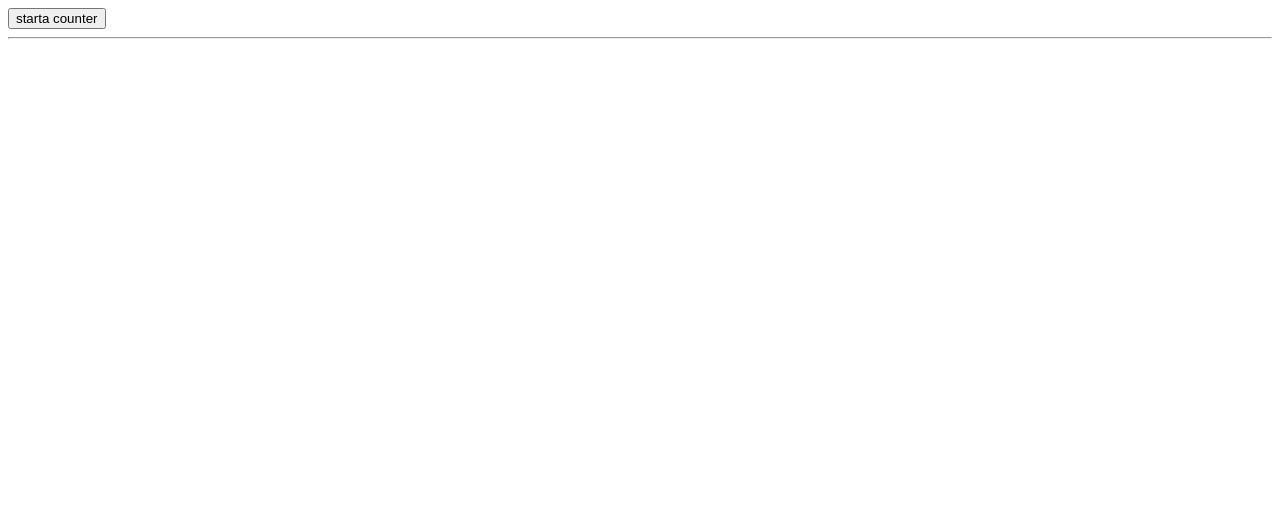
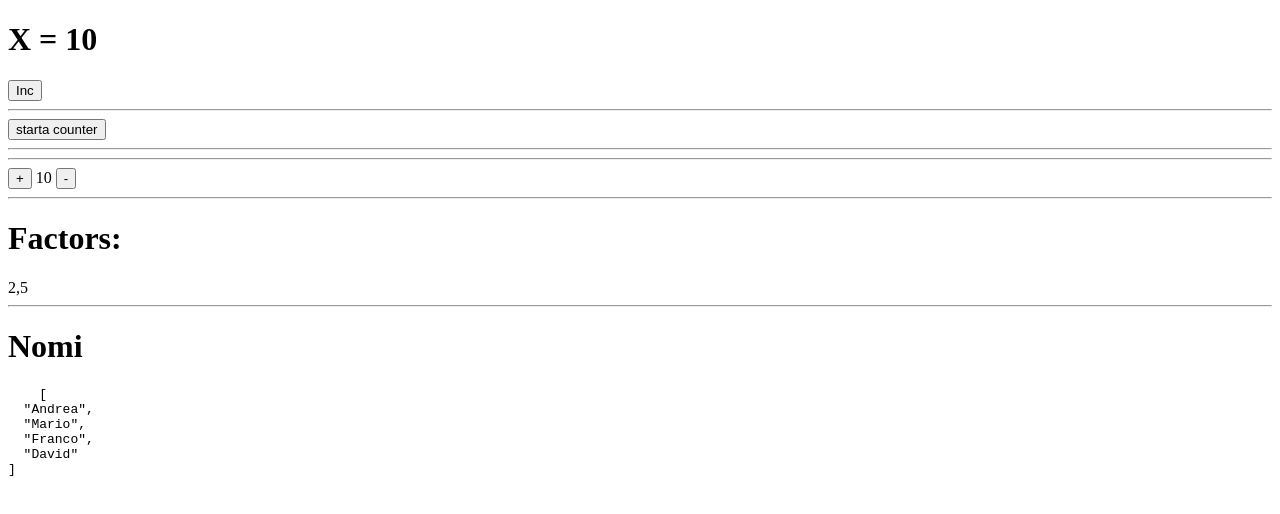
Before and after one commit to andrewizzo/corso-angular-signals, an Angular app in the folder angular-signals/: page / in a window 1280 px wide. Shown: the top 514 px of the page. Built offline with nearby package versions, Linux system fonts and the light colour scheme.

Commit message:
sezione4

```diff
--- /dev/null
+++ b/angular-signals/src/app/api.service.ts
@@ -0,0 +1,42 @@
+import { Injectable } from "@angular/core";
+import { delay, map, Observable, of } from "rxjs";
+
+@Injectable({
+    providedIn: 'root'
+})
+
+export class ApiService{
+    getPrimeFactors(n : number):Observable<number[]>{
+        return of(n).pipe(
+            delay(1000),
+            map(getPrimeFactors)
+        )
+    }
+}
+
+
+// accetta un numero n e restituisce un array con tutti i fattori primi di n
+function getPrimeFactors(n: number) : number[]{
+    // array vuoto dove salveremo i fattori primi trovati
+    const factors : number[] = [];
+    // iniziamo a provare i divisori da 2 (il primo numero primo)
+    let divisor = 2;
+
+
+    // continuiamo finché n è almeno 2 (se n diventa 1 abbiamo finito)
+    while(n >= 2){
+
+    // se divisor divide n senza resto (quindi è un fattore)
+    if(n % divisor === 0){
+        // aggiungiamo divisor alla lista dei fattori
+        factors.push(divisor)
+        // dividiamo n per divisor (riduciamo n rimuovendo quel fattore)
+        n /= divisor;
+        }else{
+            // altrimenti proviamo il numero successivo come possibile divisore
+            divisor++;
+        }
+    }
+    // quando il while termina, restituiamo l'array dei fattori trovati
+    return factors;
+}
--- a/angular-signals/src/app/app.component.html
+++ b/angular-signals/src/app/app.component.html
@@ -1,7 +1,13 @@
 <!-- <router-outlet /> -->
-
+ <h1>X = {{x()}}</h1>
+ <button (click)="incrementX()">Inc</button>
+<hr>
 <button (click)="startaCounter()">starta counter</button>
 <hr>
 @if (showCounter) {
     <app-counter></app-counter>
 }
+<hr>
+<app-fattoriali></app-fattoriali>
+<hr>
+<app-nomi></app-nomi>
--- a/angular-signals/src/app/app.component.ts
+++ b/angular-signals/src/app/app.component.ts
@@ -1,19 +1,39 @@
-import { Component } from '@angular/core';
+import { Component, effect, signal } from '@angular/core';
 import { RouterOutlet } from '@angular/router';
 import { CounterComponent } from "./components/counter/counter.component";
+import { FattorialiComponent } from "./components/fattoriali/fattoriali.component";
+import { NomiComponent } from './components/nomi/nomi.component';
 
 @Component({
   selector: 'app-root',
-  imports: [RouterOutlet, CounterComponent],
+  standalone: true,
+  imports: [RouterOutlet, CounterComponent, FattorialiComponent,NomiComponent],
   templateUrl: './app.component.html',
   styleUrl: './app.component.css'
 })
 export class AppComponent {
   // title = 'angular-signals';
 
+  readonly x = signal(10);
+  readonly isLarge = signal(false);
+
+
   showCounter = false;
 
   startaCounter(){
     this.showCounter = !this.showCounter;
   }
+
+  incrementX(){
+    this.x.update( v => v + 1);
+  }
+
+  constructor(){
+    effect( () => {
+      if(this.x() > 12){
+        console.log('x è maggiore di 12');
+        this.isLarge.set(true);
+      }
+    })
+  }
 }
--- /dev/null
+++ b/angular-signals/src/app/components/fattoriali/fattoriali.component.html
@@ -0,0 +1,7 @@
+<button (click)="increase()">+</button>
+{{number()}}
+<button (click)="decrease()">-</button>
+
+<hr>
+<h1>Factors: </h1>
+{{primeFactors()}}
--- /dev/null
+++ b/angular-signals/src/app/components/fattoriali/fattoriali.component.ts
@@ -0,0 +1,56 @@
+import { Component, inject, signal } from '@angular/core';
+import { toObservable, toSignal } from '@angular/core/rxjs-interop';
+import { switchMap } from 'rxjs';
+import { ApiService } from '../../api.service';
+
+@Component({
+  selector: 'app-fattoriali',
+  standalone: true,
+  imports: [],
+  templateUrl: './fattoriali.component.html',
+  styleUrl: './fattoriali.component.css'
+})
+export class FattorialiComponent {
+  // iniettiamo ApiService per usare getPrimeFactors()
+  readonly api = inject(ApiService)
+
+  // signal che contiene il numero corrente da analizzare, parte da 10
+  readonly number = signal(10);
+
+  // convertiamo il signal in un Observable che emette ogni volta che number cambia
+  readonly number$ = toObservable(this.number)
+
+  // ogni volta che number$ emette, viene chiamato getPrimeFactors(n)
+    // switchMap annulla eventuali richieste precedenti e usa solo l’ultima
+  readonly result$ = this.number$.pipe(
+    switchMap(n => this.api.getPrimeFactors(n))
+  )
+
+  // convertiamo l'Observable result$ in un signal per usarlo nel template
+  // initialValue serve come valore temporaneo finché l'API non risponde
+  readonly primeFactors = toSignal(this.result$, {initialValue : []})
+
+  // aumenta il numero di 1 e fa partire automaticamente una nuova richiesta
+  increase(){
+    this.number.update(n => n + 1);
+  }
+
+  // decrementa il numero, ma non va mai sotto 3
+  decrease(){
+    this.number.update(n => Math.max(n -1 ,3));
+  }
+
+  // debug: stampa in console ogni volta che il numero cambia
+  constructor(){
+    this.number$.subscribe(n => {
+      console.log('numero cambiato in', n);
+
+    })
+    setTimeout(() => {
+      this.number$.subscribe(n => {
+        console.log('numero cambiato pt2', n);
+
+      })
+    },5000)
+  }
+}
--- /dev/null
+++ b/angular-signals/src/app/components/nomi/nomi.component.html
@@ -0,0 +1,4 @@
+<h1>Nomi</h1>
+<pre>
+    {{ names() | json }}
+</pre>
--- /dev/null
+++ b/angular-signals/src/app/components/nomi/nomi.component.ts
@@ -0,0 +1,31 @@
+import { CommonModule } from '@angular/common';
+import { ChangeDetectionStrategy, Component, effect, signal } from '@angular/core';
+
+@Component({
+  selector: 'app-nomi',
+  imports: [CommonModule],
+  standalone: true,
+  templateUrl: './nomi.component.html',
+  styleUrl: './nomi.component.css',
+  changeDetection : ChangeDetectionStrategy.OnPush
+})
+export class NomiComponent {
+  readonly names = signal(['Andrea','Mario','Franco']);
+  readonly person = signal({name: 'Pippo', age: 30})
+
+  constructor(){
+    setTimeout(() => {
+      // this.names().push('David')
+      this.names.update(names => [...names,'David'])
+      this.person.update(person => ({...person , name : 'Coca'}))
+      console.log('aggiunto il nome davide', this.names());
+    },2000)
+
+    // console.log('person',this.person());
+
+    effect( () => {
+      console.log('person changed',this.person());
+
+    })
+  }
+}
```
Also changed, not shown: angular-signals/src/app/components/fattoriali/fattoriali.component.css (added), angular-signals/src/app/components/nomi/nomi.component.css (added).
